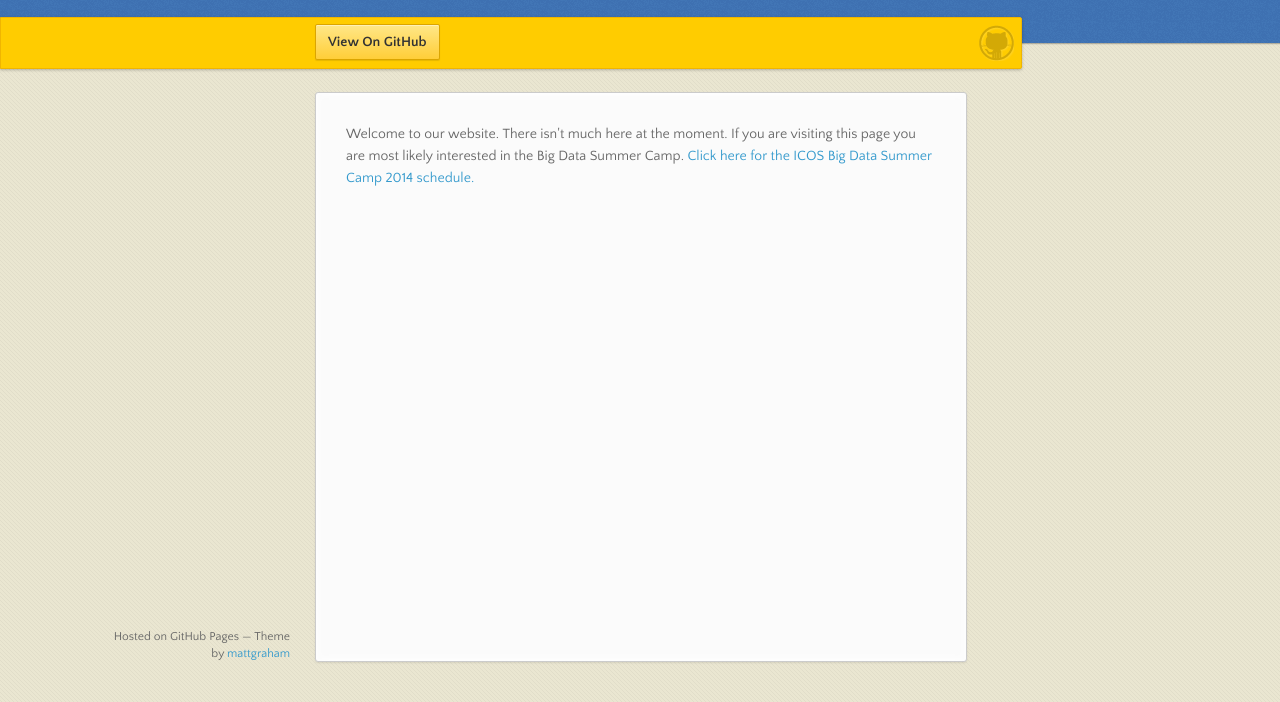
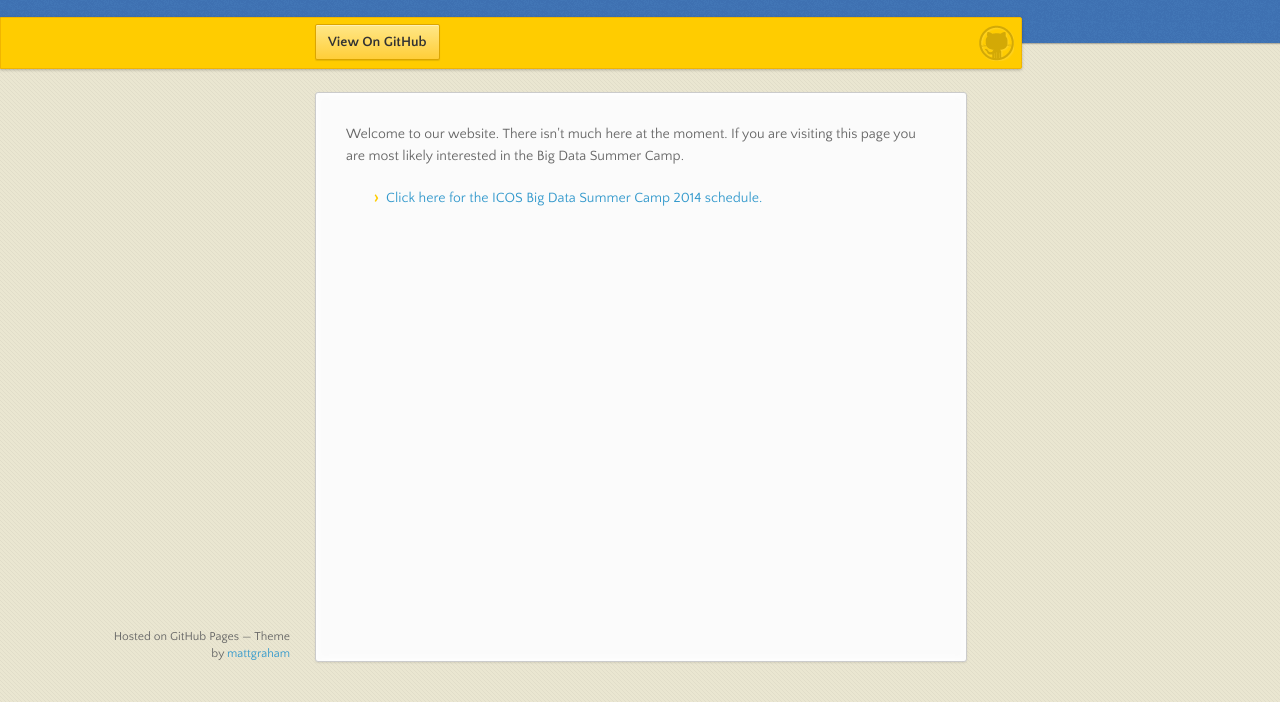
Before and after one commit to ibug-um/ibug-um.github.io, a plain HTML site: page index.html in a window 1280 px wide. Shown: the part 98-800 px from the top of the page. Drawn offline with nearby package versions, Linux system fonts and the light colour scheme.

Commit message:
Replace master branch with page content via GitHub

```diff
--- a/index.html
+++ b/index.html
@@ -32,7 +32,11 @@
         <ul></ul>
       </nav>
       <section>
-        <p>Welcome to our website. There isn't much here at the moment. If you are visiting this page you are most likely interested in the Big Data Summer Camp. <a href="http://ibug-um.github.io/2014-summer-camp/">Click here for the ICOS Big Data Summer Camp 2014 schedule.</a></p>
+        <p>Welcome to our website. There isn't much here at the moment. If you are visiting this page you are most likely interested in the Big Data Summer Camp. </p>
+
+<ul>
+<li><a href="http://ibug-um.github.io/2014-summer-camp/">Click here for the ICOS Big Data Summer Camp 2014 schedule.</a></li>
+</ul>
       </section>
       <footer>
         <p><small>Hosted on GitHub Pages &mdash; Theme by <a href="https://twitter.com/michigangraham">mattgraham</a></small></p>
--- a/params.json
+++ b/params.json
@@ -1 +1 @@
-{"name":"IBUG","tagline":"The Big Data User Group at the University of Michigan","body":"\r\nWelcome to our website. There isn't much here at the moment. If you are visiting this page you are most likely interested in the Big Data Summer Camp. [Click here for the ICOS Big Data Summer Camp 2014 schedule.](http://ibug-um.github.io/2014-summer-camp/)","google":"","note":"Don't delete this file! It's used internally to help with page regeneration."}
+{"name":"IBUG","tagline":"The Big Data User Group at the University of Michigan","body":"Welcome to our website. There isn't much here at the moment. If you are visiting this page you are most likely interested in the Big Data Summer Camp. \r\n\r\n* [Click here for the ICOS Big Data Summer Camp 2014 schedule.](http://ibug-um.github.io/2014-summer-camp/)","google":"","note":"Don't delete this file! It's used internally to help with page regeneration."}
```
